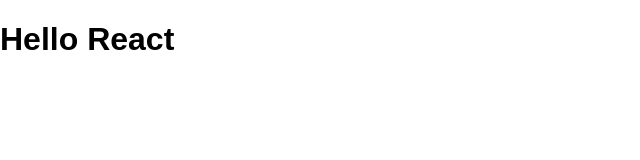
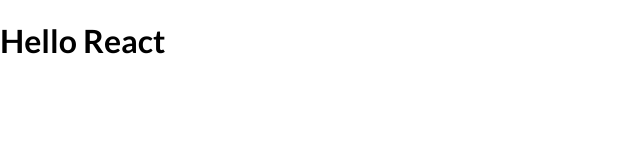
Before and after one commit to Shofiul735/meal_app_reactjs, a React (Create React App) app: page / in a window 1280 px wide. Shown: the top 160 px of the page, without its empty margins (0-640 px from the left). Built offline with nearby package versions, Linux system fonts and the light colour scheme.

Commit message:
new font added
new google font Lato added in the project

```diff
--- a/src/index.css
+++ b/src/index.css
@@ -1,5 +1,7 @@
+@import url('https://fonts.googleapis.com/css2?family=Lato:ital,wght@0,400;0,700;0,900;1,400&display=swap');
+
 body {
   margin: 0;
   padding: 0;
-  font-family: sans-serif;
+  font-family: 'Lato', sans-serif;
 }
```
